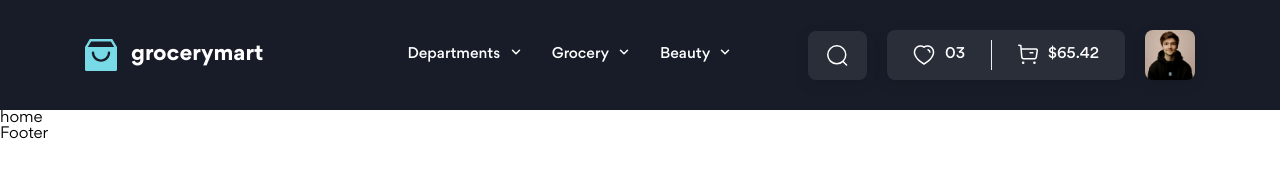
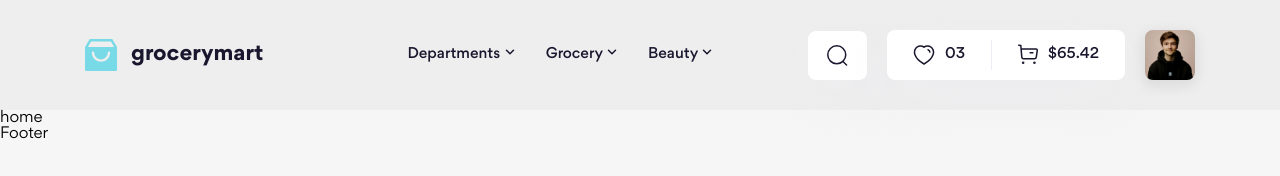
Before and after one commit to NguyenTrungPhuIvan/f8-duan-08, a website: page index.html in a window 1280 px wide. Drawn offline with Linux system fonts and the light colour scheme.

Commit message:
fix header

```diff
--- a/index.html
+++ b/index.html
@@ -1,5 +1,5 @@
 <!DOCTYPE html>
-<html lang="en" class="dark">
+<html lang="en" class="">
     <head>
         <meta charset="UTF-8" />
         <meta name="viewport" content="width=device-width, initial-scale=1.0" />
--- a/sass/base/_base.scss
+++ b/sass/base/_base.scss
@@ -1,3 +1,4 @@
+@use "../abstract" as ab;
 *,
 ::after,
 ::before {
@@ -10,6 +11,8 @@ html {
 html.dark {
     --header-bg-color: #171c28;
     --text-primary-color: #fff;
+    --body-bg: #292e39;
+
     --filter-icon: brightness(0) saturate(100%) invert(100%) sepia(100%)
         saturate(0%) hue-rotate(104deg) brightness(103%) contrast(103%);
     --header-action-gr-bg: #292e39;
@@ -17,8 +20,8 @@ html.dark {
     --header-action-gr-shadow: 0px 4px 14px 2px rgba(0, 0, 0, 0.08);
 }
 :root {
-    --header-bg-color: #ededf6;
-
+    --header-bg-color: #eee;
+    --body-bg: #f6f6f6;
     --text-primary-color: #1a162e;
     --filter-icon: (
         brightness(0) saturate(100%) invert(8%) sepia(6%) saturate(7488%)
@@ -27,11 +30,17 @@ html.dark {
     --header-action-gr-bg: #fff;
     --header-action-gr-separate-color: #ededf6;
     --header-action-gr-shadow: 0px 20px 60px 10px rgba(237, 237, 246, 0.2);
+
+    @include ab.breakpoint(lg) {
+        --header-bg-color: #fff;
+        --header-action-gr-bg: #eee;
+    }
 }
 
 body {
     font-family: "Gordita", sans-serif;
     font-size: 1.6rem;
+    background: var(--body-bg);
 }
 
 select,
--- a/sass/components/_nav.scss
+++ b/sass/components/_nav.scss
@@ -8,17 +8,19 @@
     }
 
     &__item {
+        @include ab.flexCenter($j: null);
+        column-gap: 6px;
         a {
             color: var(--text-primary-color);
             font-size: 1.5rem;
             font-weight: 500;
             line-height: 1.46;
         }
-        .icon {
-            margin-left: 6px;
-        }
     }
     @include ab.breakpoint(lg) {
         display: none;
     }
+    @include ab.breakpoint(xl) {
+        margin-left: 50px;
+    }
 }
--- a/sass/layout/_header.scss
+++ b/sass/layout/_header.scss
@@ -5,7 +5,7 @@
 
     &__row {
         @include ab.flexCenter($j: null);
-        @include ab.breakpoint(sm) {
+        @include ab.breakpoint(md) {
             justify-content: space-evenly;
         }
         .menu-bars {
@@ -17,13 +17,16 @@
             @include ab.breakpoint(sm) {
                 margin: 0;
             }
+            @include ab.breakpoint(md) {
+                margin-right: 0;
+            }
         }
     }
 
     &__action {
         @include ab.flexCenter($j: null);
         margin-left: auto;
-        @include ab.breakpoint(sm) {
+        @include ab.breakpoint(md) {
             margin-left: 0;
         }
 
```
Also changed, not shown: assets/css/base/index.css, assets/css/main.css, 2 other files.
